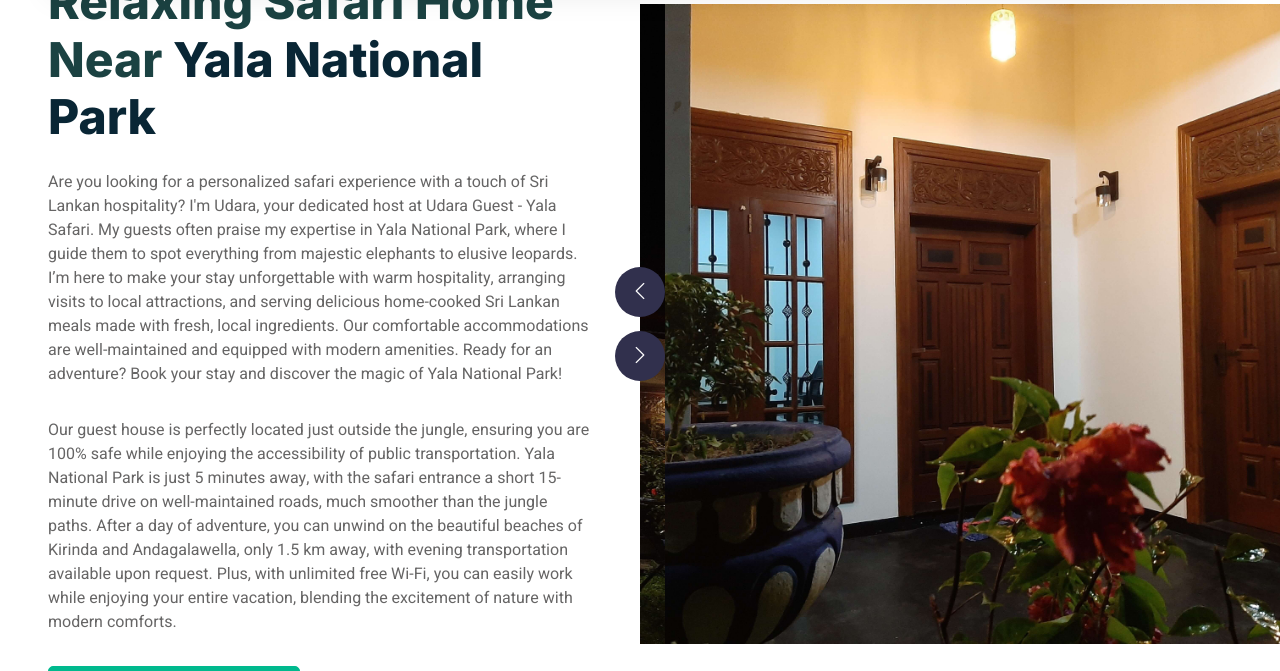
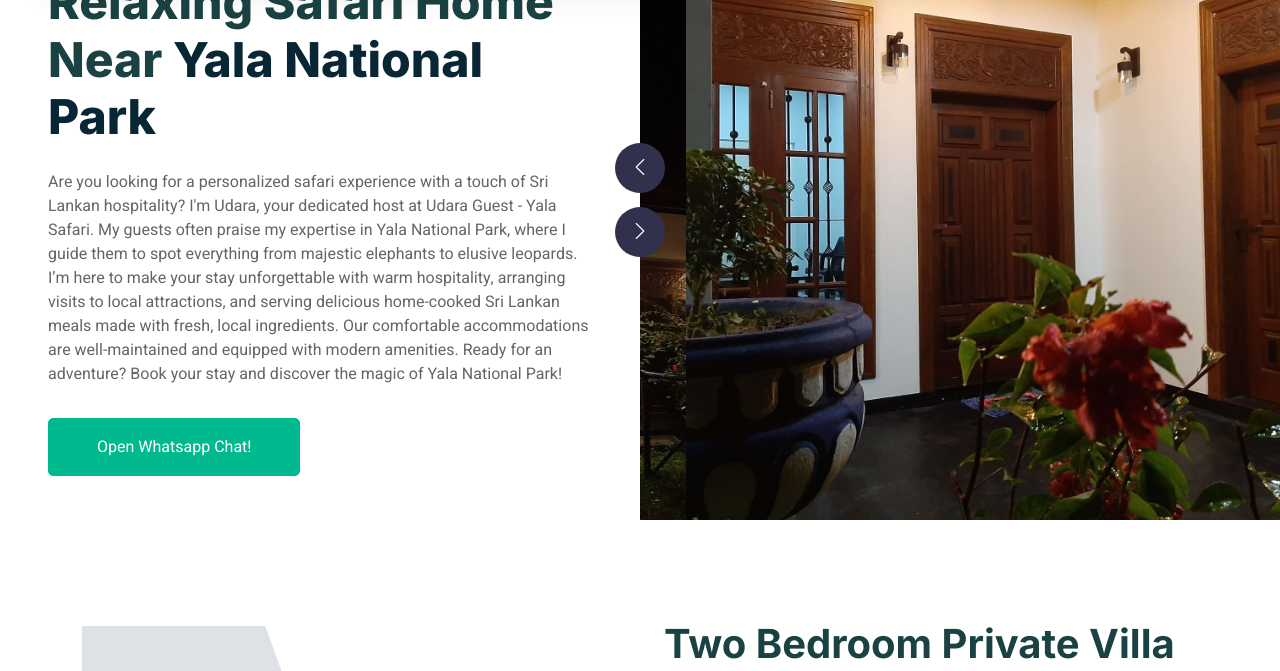
Before and after one commit to pasinduudara/pasinduudara.github.io, a plain HTML site: page index.html in a window 1280 px wide. Shown: the part 123-794 px from the top of the page. Drawn offline with nearby package versions, Linux system fonts and the light colour scheme.

Commit message:
Update index.html

```diff
--- a/index.html
+++ b/index.html
@@ -86,8 +86,8 @@
                     <!--p class="animated fadeIn mb-4 pb-2">Wild Yala awaits! Stay at Udara Guest, your comfy villa beside the park. Relax before safari, then roar into adventure with expert safaris. See animals, birds, beautiful nature and more!</p-->
                     <p class="animated fadeIn mb-4 pb-2">Are you looking for a personalized safari experience with a touch of Sri Lankan hospitality? I'm Udara, your dedicated host at Udara Guest - Yala Safari. My guests often praise my expertise in Yala National Park, where I guide them to spot everything from majestic elephants to elusive leopards. I’m here to make your stay unforgettable with warm hospitality, arranging visits to local attractions, and serving delicious home-cooked Sri Lankan meals made with fresh, local ingredients. Our comfortable accommodations are well-maintained and equipped with modern amenities. Ready for an adventure? Book your stay and discover the magic of Yala National Park!
 </p>
-                    <p class="animated fadeIn mb-4 pb-2">Our guest house is perfectly located just outside the jungle, ensuring you are 100% safe while enjoying the accessibility of public transportation. Yala National Park is just 5 minutes away, with the safari entrance a short 15-minute drive on well-maintained roads, much smoother than the jungle paths. After a day of adventure, you can unwind on the beautiful beaches of Kirinda and Andagalawella, only 1.5 km away, with evening transportation available upon request. Plus, with unlimited free Wi-Fi, you can easily work while enjoying your entire vacation, blending the excitement of nature with modern comforts.
-</p>
+                    <!--p class="animated fadeIn mb-4 pb-2">Our guest house is perfectly located just outside the jungle, ensuring you are 100% safe while enjoying the accessibility of public transportation. Yala National Park is just 5 minutes away, with the safari entrance a short 15-minute drive on well-maintained roads, much smoother than the jungle paths. After a day of adventure, you can unwind on the beautiful beaches of Kirinda and Andagalawella, only 1.5 km away, with evening transportation available upon request. Plus, with unlimited free Wi-Fi, you can easily work while enjoying your entire vacation, blending the excitement of nature with modern comforts.
+                </p-->
 
                     <a href="whatsapp://send/?phone=94774581243" class="btn btn-primary py-3 px-5 me-3 animated fadeIn">Open Whatsapp Chat!</a>
                 </div>
```
